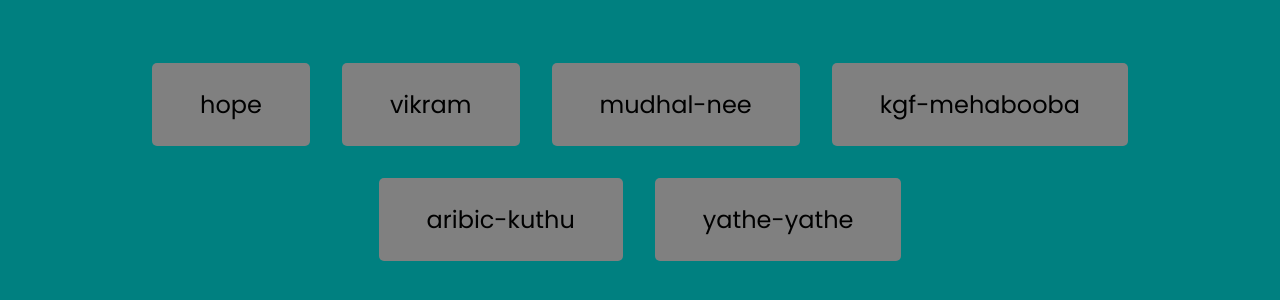
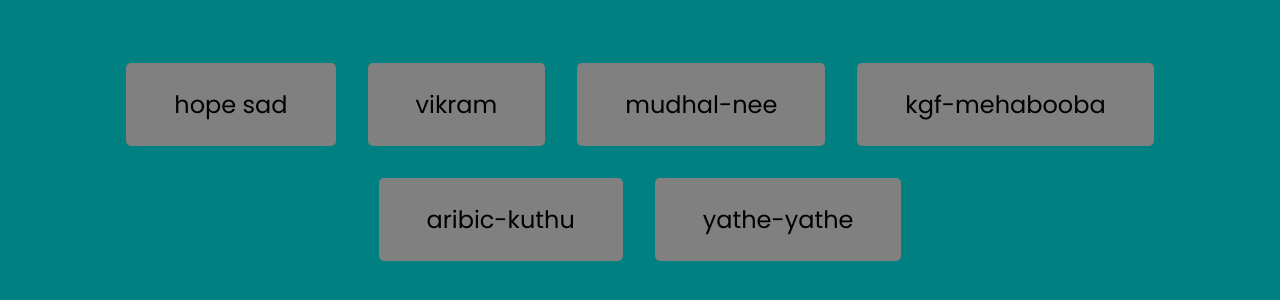
Before and after one commit to nithindas-k/click-song, a plain HTML site: page index.html in a window 1280 px wide. Shown: the part 238-538 px from the top of the page. Drawn offline with Linux system fonts and the light colour scheme.

Commit message:
fav songs

```diff
--- a/index.html
+++ b/index.html
@@ -9,7 +9,7 @@
 </head>
 <body>
 
-    <audio id="hope" src="sounds/XXXTENTACION.mp3"></audio>
+    <audio id="hope sad" src="sounds/XXXTENTACION.mp3"></audio>
     <audio id="vikram" src="sounds/vikram.mp3"></audio>
     <audio id="mudhal-nee" src="sounds/Mudhal Nee.mp3"></audio>
     <audio id=" kgf-mehabooba" src="sounds/Mehabooba-Malayalam-KGF-Chapter-2.mp3"></audio>
--- a/script.js
+++ b/script.js
@@ -1,4 +1,4 @@
-const sounds = ["hope", "vikram", "mudhal-nee", "kgf-mehabooba", "aribic-kuthu", "yathe-yathe"];
+const sounds = ["hope sad", "vikram", "mudhal-nee", "kgf-mehabooba", "aribic-kuthu", "yathe-yathe"];
 
 sounds.forEach((sound) => {
   const btn = document.createElement("button");
```
